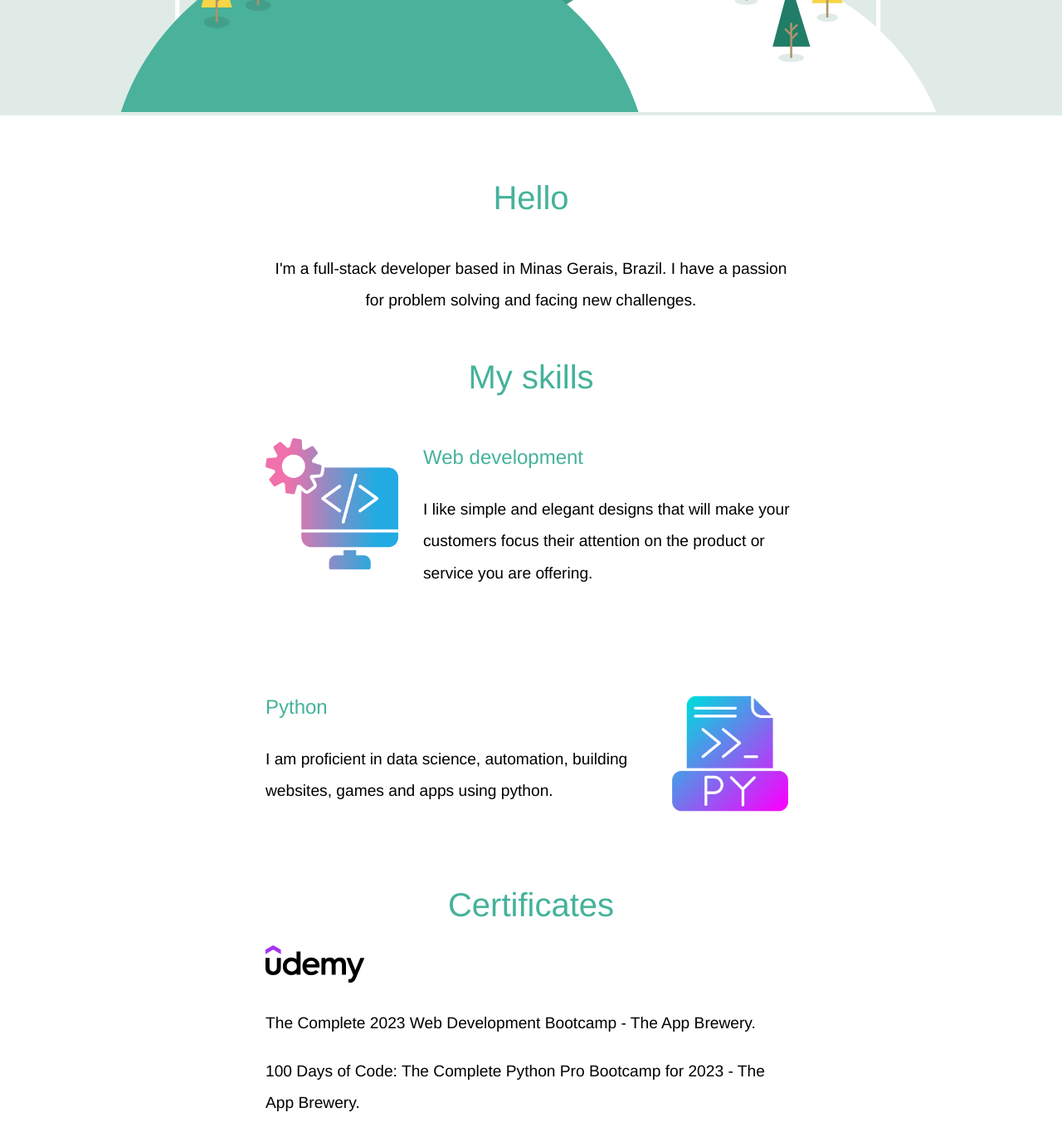
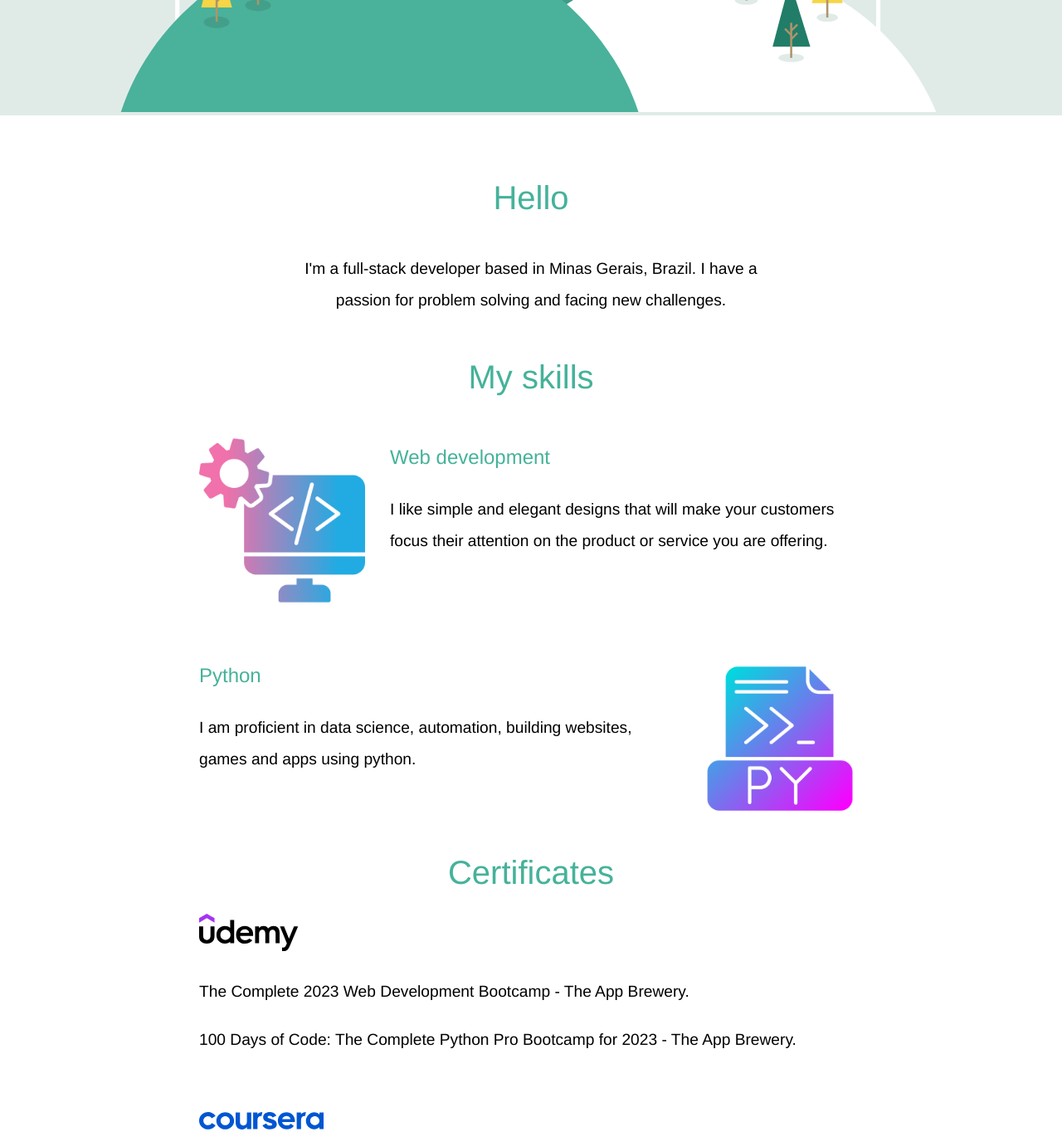
Before and after one commit to matheus-lp/presentation, a plain HTML site: page index.html in a window 1280 px wide. Shown: the part 800-2164 px from the top of the page at 83% size. Drawn offline with Linux system fonts and the light colour scheme.

Commit message:
Update styles.css

```diff
--- a/styles.css
+++ b/styles.css
@@ -36,14 +36,16 @@ p {
 }
 .certificate-row {
   position: relative;
-  width: 50%;
+  width: 800px;
+  max-width: 90%;
   margin: 25px auto 25px auto;
   text-align: left;
   line-height: 2;
 }
 
 .distinguishing {
-  width: 50%;
+  width: 800px;
+  max-width: 90%;
   margin: 50px auto 50px auto;
   text-align: center;
   line-height: 2;
@@ -53,7 +55,8 @@ p {
     "Helvetica Neue", Helvetica, Arial, "Lucida Grande", sans-serif;
 }
 .leftimage {
-  width: 25%;
+  width: 200px;
+  max-width: 40%;
   float: left;
   padding-right: 30px;
   padding-bottom: 30px;
@@ -65,7 +68,8 @@ p {
     "Helvetica Neue", Helvetica, Arial, "Lucida Grande", sans-serif;
 }
 .profile {
-  width: 50%;
+  width: 600px;
+  max-width: 90%;
   margin-left: auto;
   margin-right: auto;
   margin-bottom: 50px;
@@ -73,7 +77,8 @@ p {
   line-height: 2;
 }
 .rightimage {
-  width: 25%;
+  width: 200px;
+  max-width: 40%;
   float: right;
   padding-left: 30px;
   padding-bottom: 30px;
@@ -105,7 +110,8 @@ p {
   width: 150px;
 }
 .skill-row {
-  width: 50%;
+  width: 800px;
+  max-width: 90%;
   margin: 50px auto 50px auto;
   text-align: left;
   line-height: 2;
```
